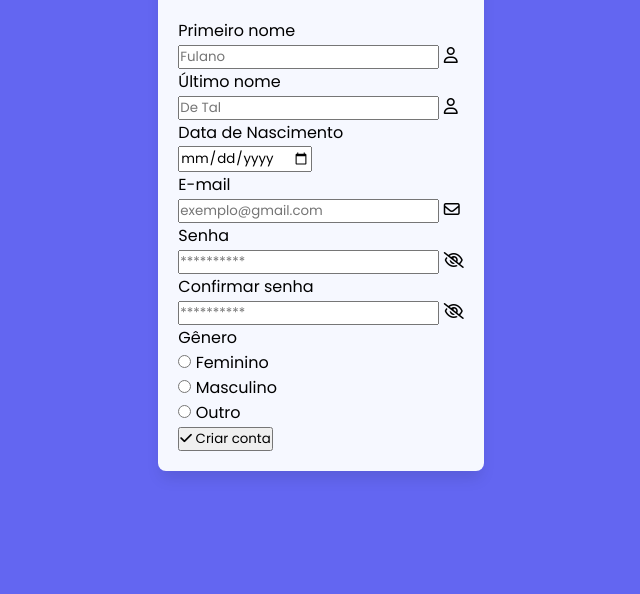
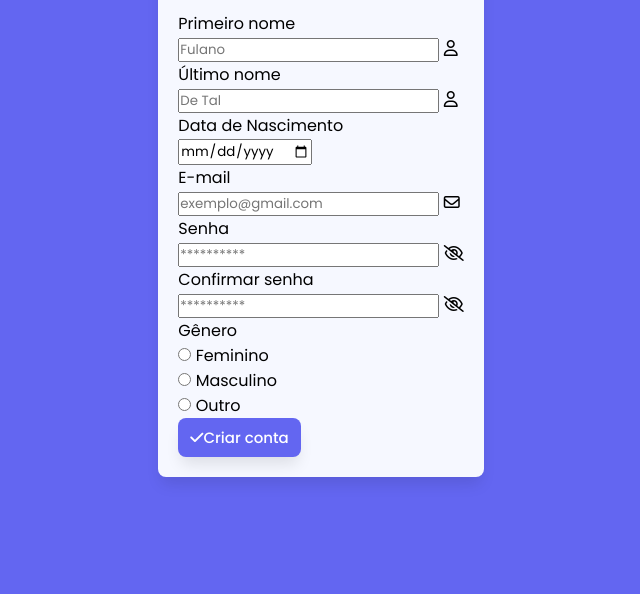
Before and after one commit to mariantonyaf/projeto-formulario-cadastro, a plain HTML site: page index.html in a window 1280 px wide. Shown: the part 206-800 px from the top of the page, without its empty margins (319-959 px from the left). Drawn offline with Linux system fonts and the light colour scheme.

Commit message:
Update style.css

```diff
--- a/scr/styles/style.css
+++ b/scr/styles/style.css
@@ -13,6 +13,25 @@ body{
     align-items: center;
     min-height: 100vh;
     background-color: #6366f1;
+}
+
+.btn-default{
+    background-color: #6366f1;
+    display: flex;
+    align-items: center;
+    border: none;
+    padding: 8px 12px;
+    border-radius: 8px;
+    font-size: 15px;
+    font-weight: 500;
+    color: #ffffff;
+    cursor: pointer;
+    gap: fit-content;
+    box-shadow: 0px 10px 15px -3px rgba(0, 0, 0, 0.1);
+    transition: background-color 0.3s ease;
+}
+.btn-default:hover{
+    background-color: #818cf8;
 }
 
 #form_container{
```
